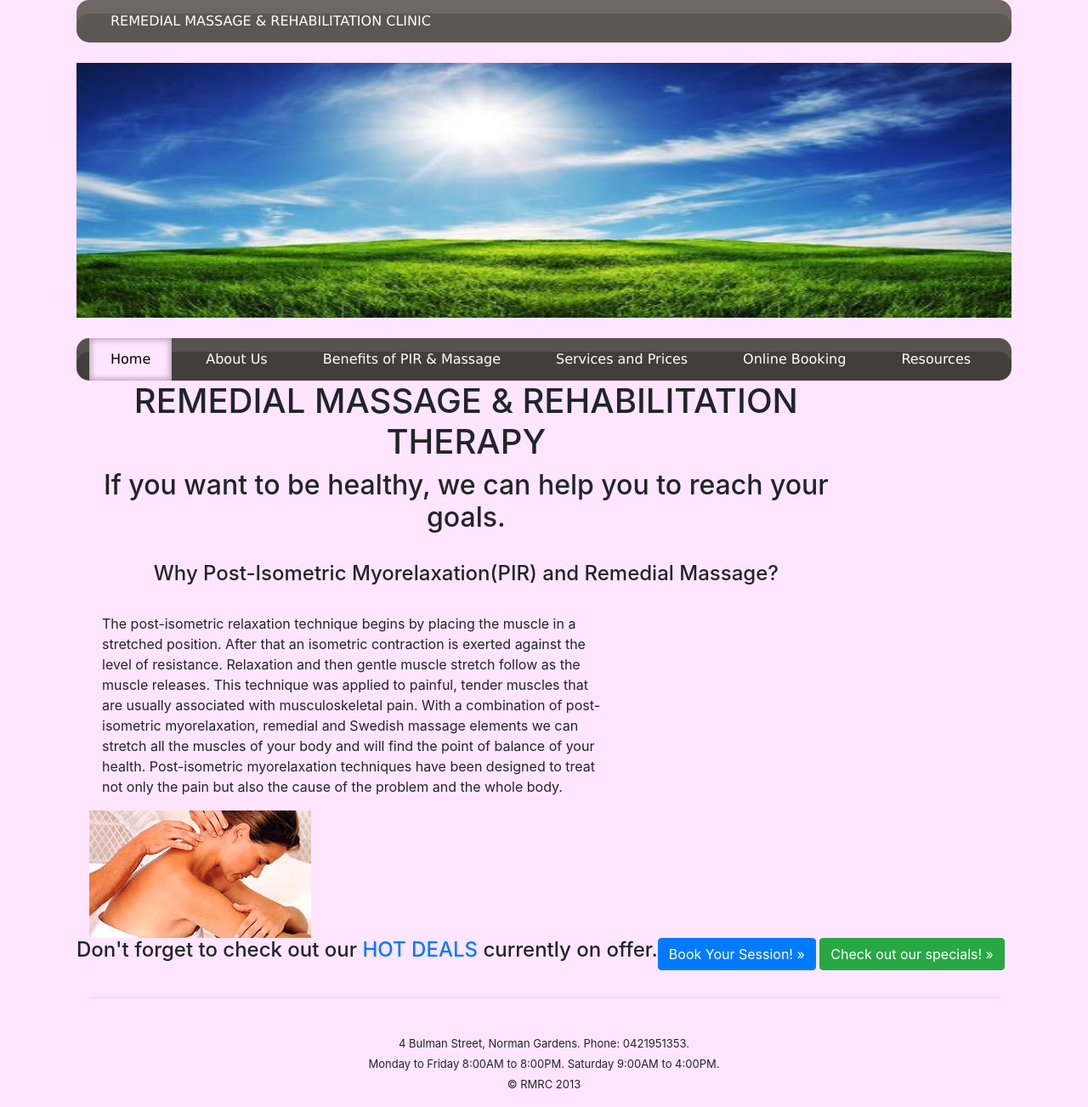
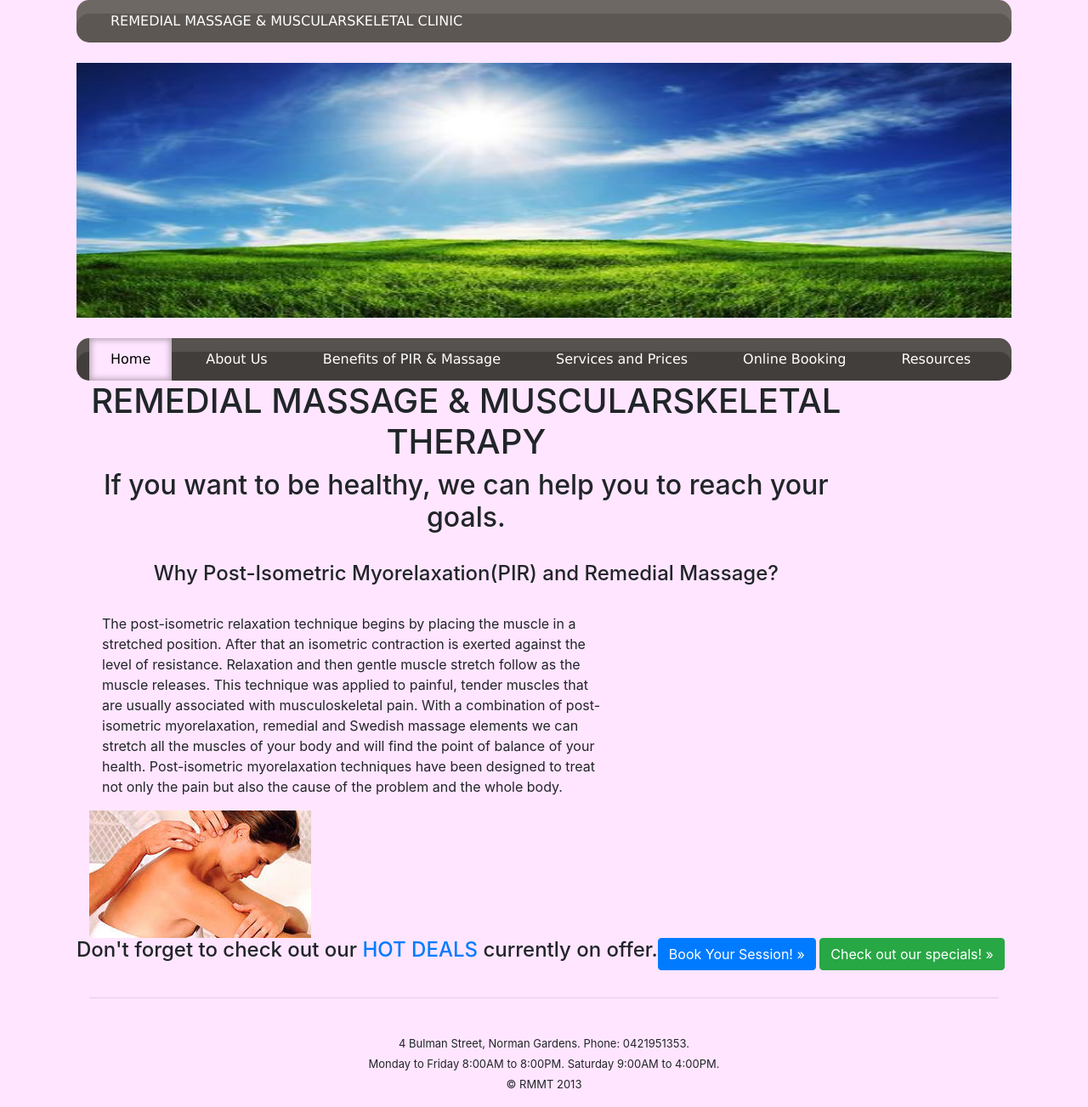
Before and after one commit to nickpunch/rmrc7, a PHP site: page / in a window 1280 px wide. Shown: the whole page at 85% size. Run offline with PHP 8.4, Linux system fonts and the light colour scheme; some libraries are stand-ins or nearby versions.

Commit message:
Company name update

```diff
--- a/about.html
+++ b/about.html
@@ -7,7 +7,7 @@
     <meta name="author" content="">
     <link rel="shortcut icon" href="./assets/ico/favicon.png">
 
-    <title>REMEDIAL MASSAGE & REHABILITATION THERAPY</title>
+    <title>REMEDIAL MASSAGE & MUSCULARSKELETAL THERAPY</title>
 
 
     <link href="./dist/css/bootstrap.css" rel="stylesheet">
@@ -27,7 +27,7 @@
 <div id='main'>
 <div id='cssmenu1'>
 		<ul>
-		<li><a href='index.php'><span>REMEDIAL MASSAGE & REHABILITATION CLINIC</span></a></li>
+		<li><a href='index.php'><span>REMEDIAL MASSAGE & MUSCULARSKELETAL CLINIC</span></a></li>
 		</ul>
 
 	</div>
@@ -99,7 +99,7 @@
     <footer>
         <p align="center"><font size="2">4 Bulman Street, Norman Gardens. Phone: 0421951353.</br>
 		Monday to Friday 8:00AM to 8:00PM. Saturday 9:00AM to 4:00PM.</br>
-		&copy; RMRC 2013</font></p>
+		&copy; RMMT 2013</font></p>
 	</footer>
 </div> <!-- /container -->
 </div>
--- a/benefits.html
+++ b/benefits.html
@@ -7,7 +7,7 @@
     <meta name="author" content="">
     <link rel="shortcut icon" href="./assets/ico/favicon.png">
 
-    <title>REMEDIAL MASSAGE & REHABILITATION THERAPY</title>
+    <title>REMEDIAL MASSAGE & MUSCULARSKELETAL THERAPY</title>
 
 
     <link href="./dist/css/bootstrap.css" rel="stylesheet">
@@ -27,7 +27,7 @@
 <div id='main'>
 <div id='cssmenu1'>
 		<ul>
-		<li><a href='index.php'><span>REMEDIAL MASSAGE & REHABILITATION CLINIC</span></a></li>
+		<li><a href='index.php'><span>REMEDIAL MASSAGE & MUSCULARSKELETAL CLINIC</span></a></li>
 		</ul>
 
 	</div>
@@ -114,7 +114,7 @@
     <footer>
         <p align="center"><font size="2">4 Bulman Street, Norman Gardens. Phone: 0421951353.</br>
 		Monday to Friday 8:00AM to 8:00PM. Saturday 9:00AM to 4:00PM.</br>
-		&copy; RMRC 2013</font></p>
+		&copy; RMMT 2013</font></p>
 	</footer>
 </div> <!-- /container -->
 </div>
--- a/contact.html
+++ b/contact.html
@@ -7,7 +7,7 @@
     <meta name="author" content="">
     <link rel="shortcut icon" href="./assets/ico/favicon.png">
 
-    <title>REMEDIAL MASSAGE & REHABILITATION THERAPY</title>
+    <title>REMEDIAL MASSAGE & MUSCULARSKELETAL THERAPY</title>
 
 
     <link href="./dist/css/bootstrap.css" rel="stylesheet">
@@ -28,7 +28,7 @@
 <div id='main'>
 <div id='cssmenu1'>
 		<ul>
-		<li><a href='index.php'><span>REMEDIAL MASSAGE & REHABILITATION CLINIC</span></a></li>
+		<li><a href='index.php'><span>REMEDIAL MASSAGE & MUSCULARSKELETAL CLINIC</span></a></li>
 		</ul>
 
 	</div>
@@ -119,7 +119,7 @@
     <footer>
         <p align="center"><font size="2">4 Bulman Street, Norman Gardens. Phone: 0421951353.</br>
 		Monday to Friday 8:00AM to 8:00PM. Saturday 9:00AM to 4:00PM.</br>
-		&copy; RMRC 2013</font></p>
+		&copy; RMMT 2013</font></p>
 	</footer>
 </div> <!-- /container -->
 
--- a/faq.html
+++ b/faq.html
@@ -7,7 +7,7 @@
     <meta name="author" content="">
     <link rel="shortcut icon" href="./assets/ico/favicon.png">
 
-    <title>REMEDIAL MASSAGE & REHABILITATION THERAPY</title>
+    <title>REMEDIAL MASSAGE & MUSCULARSKELETAL THERAPY</title>
 
 
     <link href="./dist/css/bootstrap.css" rel="stylesheet">
@@ -29,7 +29,7 @@
 <div id='main'>
 <div id='cssmenu1'>
 		<ul>
-		<li><a href='index.php'><span>REMEDIAL MASSAGE & REHABILITATION CLINIC</span></a></li>
+		<li><a href='index.php'><span>REMEDIAL MASSAGE & MUSCULARSKELETAL CLINIC</span></a></li>
 		</ul>
 
 	</div>
@@ -164,7 +164,7 @@
     <footer>
         <p align="center"><font size="2">4 Bulman Street, Norman Gardens. Phone: 0421951353.</br>
 		Monday to Friday 8:00AM to 8:00PM. Saturday 9:00AM to 4:00PM.</br>
-		&copy; RMRC 2013</font></p>
+		&copy; RMMT 2013</font></p>
 	</footer>
 </div> <!-- /container -->
 </div>
--- a/hot_deals.html
+++ b/hot_deals.html
@@ -7,7 +7,7 @@
     <meta name="author" content="">
     <link rel="shortcut icon" href="./assets/ico/favicon.png">
 
-    <title>REMEDIAL MASSAGE & REHABILITATION THERAPY</title>
+    <title>REMEDIAL MASSAGE & MUSCULARSKELETAL THERAPY</title>
 
 
     <link href="./dist/css/bootstrap.css" rel="stylesheet">
@@ -28,7 +28,7 @@
 <div id='main'>
 <div id='cssmenu1'>
 		<ul>
-		<li><a href='index.php'><span>REMEDIAL MASSAGE & REHABILITATION CLINIC</span></a></li>
+		<li><a href='index.php'><span>REMEDIAL MASSAGE & MUSCULARSKELETAL CLINIC</span></a></li>
 		</ul>
 
 	</div>
@@ -120,7 +120,7 @@
     <footer>
         <p align="center"><font size="2">4 Bulman Street, Norman Gardens. Phone: 0421951353.</br>
 		Monday to Friday 8:00AM to 8:00PM. Saturday 9:00AM to 4:00PM.</br>
-		&copy; RMRC 2013</font></p>
+		&copy; RMMT 2013</font></p>
 	</footer>
 </div> <!-- /container -->
 </div>
--- a/index.php
+++ b/index.php
@@ -7,7 +7,7 @@
     <meta name="author" content="">
     <link rel="shortcut icon" href="./assets/ico/favicon.png">
 
-    <title>REMEDIAL MASSAGE & REHABILITATION THERAPY</title>
+    <title>REMEDIAL MASSAGE & MUSCULARSKELETAL THERAPY</title>
 
 
     <link href="./dist/css/bootstrap.css" rel="stylesheet">
@@ -27,7 +27,7 @@
 <div id='main'>
 	<div id='cssmenu1'>
 			<ul>
-				<li><a href='index.php'><span>REMEDIAL MASSAGE & REHABILITATION CLINIC</span></a></li>
+				<li><a href='index.php'><span>REMEDIAL MASSAGE & MUSCULARSKELETAL CLINIC</span></a></li>
 			</ul>
 
 		</div>
@@ -76,7 +76,7 @@
 		<div class="row">
 
 			<div class="col-lg-10" align="center">
-				<h1 align="center">REMEDIAL MASSAGE & REHABILITATION THERAPY</h1>
+				<h1 align="center">REMEDIAL MASSAGE & MUSCULARSKELETAL THERAPY</h1>
 				<h2 align="center">If you want to be healthy, we can help you to reach your goals.</h2>
 				</br>
 
@@ -113,7 +113,7 @@
 	<footer>
         <p align="center"><font size="2">4 Bulman Street, Norman Gardens. Phone: 0421951353.</br>
 		Monday to Friday 8:00AM to 8:00PM. Saturday 9:00AM to 4:00PM.</br>
-		&copy; RMRC 2013</font></p>
+		&copy; RMMT 2013</font></p>
 	</footer>
 	</div> <!-- /container -->
 </div>
--- a/services.html
+++ b/services.html
@@ -7,7 +7,7 @@
     <meta name="author" content="">
     <link rel="shortcut icon" href="./assets/ico/favicon.png">
 
-    <title>REMEDIAL MASSAGE & REHABILITATION THERAPY</title>
+    <title>REMEDIAL MASSAGE & MUSCULARSKELETAL THERAPY</title>
 
 
     <link href="./dist/css/bootstrap.css" rel="stylesheet">
@@ -27,7 +27,7 @@
 <div id='main'>
 <div id='cssmenu1'>
 		<ul>
-		<li><a href='index.php'><span>REMEDIAL MASSAGE & REHABILITATION CLINIC</span></a></li>
+		<li><a href='index.php'><span>REMEDIAL MASSAGE & MUSCULARSKELETAL CLINIC</span></a></li>
 		</ul>
 
 	</div>
@@ -105,7 +105,7 @@
     <footer>
         <p align="center"><font size="2">4 Bulman Street, Norman Gardens. Phone: 0421951353.</br>
 		Monday to Friday 8:00AM to 8:00PM. Saturday 9:00AM to 4:00PM.</br>
-		&copy; RMRC 2013</font></p>
+		&copy; RMMT 2013</font></p>
 	</footer>
 </div> <!-- /container -->
 </div>
--- a/why_remedial.html
+++ b/why_remedial.html
@@ -7,7 +7,7 @@
     <meta name="author" content="">
     <link rel="shortcut icon" href="./assets/ico/favicon.png">
 
-    <title>REMEDIAL MASSAGE & REHABILITATION THERAPY</title>
+    <title>REMEDIAL MASSAGE & MUSCULARSKELETAL THERAPY</title>
 
 
     <link href="./dist/css/bootstrap.css" rel="stylesheet">
@@ -27,7 +27,7 @@
 <div id='main'>
 <div id='cssmenu1'>
 		<ul>
-		<li><a href='index.php'><span>REMEDIAL MASSAGE & REHABILITATION CLINIC</span></a></li>
+		<li><a href='index.php'><span>REMEDIAL MASSAGE & MUSCULARSKELETAL CLINIC</span></a></li>
 		</ul>
 
 	</div>
@@ -135,7 +135,7 @@
     <footer>
         <p align="center"><font size="2">4 Bulman Street, Norman Gardens. Phone: 0421951353.</br>
 		Monday to Friday 8:00AM to 8:00PM. Saturday 9:00AM to 4:00PM.</br>
-		&copy; RMRC 2013</font></p>
+		&copy; RMMT 2013</font></p>
 	</footer>
 </div> <!-- /container -->
 </div>
```
